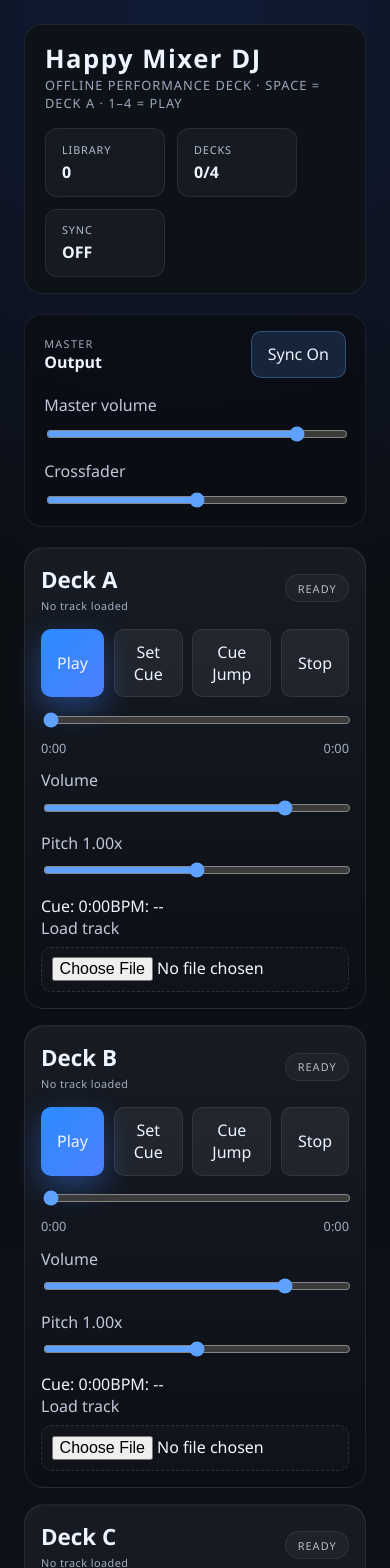
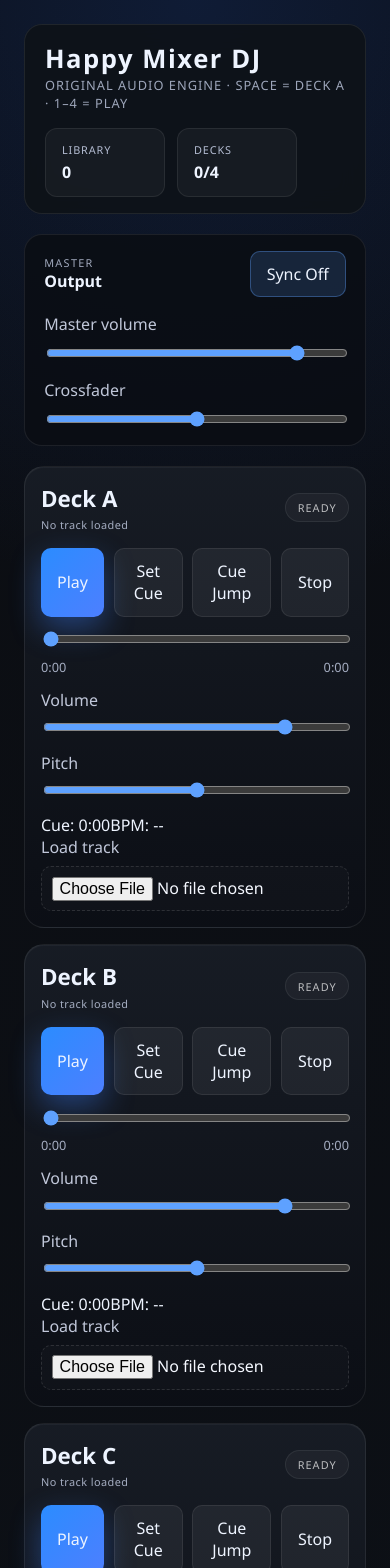
Before and after one commit to m87y92vvjd-dotcom/happy-mixer-dj, a React (Vite) app: page / in a window 390 px wide. Shown: the top 1568 px of the page. Built offline with nearby package versions, Linux system fonts and the light colour scheme.

Commit message:
Integrate original audio engine, waveform analysis, tempo estimation, and lifecycle-safe deck controls into the application UI.

```diff
--- a/src/App.tsx
+++ b/src/App.tsx
@@ -1,10 +1,13 @@
 import { ChangeEvent, useCallback, useEffect, useMemo, useRef, useState } from 'react';
+import { createWaveform, estimateTempo } from './audio/analysis';
+import { AudioEngine } from './audio/audioEngine';
 import type { DeckId, DeckState, LibraryTrack } from './types';
 
 const DECK_IDS: DeckId[] = ['A', 'B', 'C', 'D'];
 const EMPTY_TRACK = 'No track loaded';
 
-const createDeck = (id: DeckId): DeckState => ({
+function createDeck(id: DeckId): DeckState {
+  return {
     id,
     title: `Deck ${id}`,
     fileName: EMPTY_TRACK,
@@ -15,11 +18,14 @@ const createDeck = (id: DeckId): DeckState => ({
     pitch: 1,
     cue: 0,
     bpm: 0,
-});
+    bpmConfidence: 0,
+    waveform: [],
+    hotCues: [],
+    loop: { enabled: false, start: 0, end: 0, beats: 4 },
+  };
+}
 
-const initialDecks: Record<DeckId, DeckState> = Object.fromEntries(
-  DECK_IDS.map((id) => [id, createDeck(id)]),
-) as Record<DeckId, DeckState>;
+const initialDecks = Object.fromEntries(DECK_IDS.map((id) => [id, createDeck(id)])) as Record<DeckId, DeckState>;
 
 function clamp(value: number, min: number, max: number): number {
   return Math.min(Math.max(Number.isFinite(value) ? value : min, min), max);
@@ -30,13 +36,13 @@ function formatTime(seconds: number): string {
   return `${Math.floor(safe / 60)}:${Math.floor(safe % 60).toString().padStart(2, '0')}`;
 }
 
-function getFileId(file: File): string {
+function fileId(file: File): string {
   return `${file.name}:${file.size}:${file.lastModified}`;
 }
 
 export default function App() {
   const audioRefs = useRef<Record<DeckId, HTMLAudioElement | null>>({ A: null, B: null, C: null, D: null });
-  const urlsRef = useRef<Record<DeckId, string | null>>({ A: null, B: null, C: null, D: null });
+  const engineRef = useRef(new AudioEngine());
   const decksRef = useRef(initialDecks);
   const [decks, setDecks] = useState(initialDecks);
   const [library, setLibrary] = useState<LibraryTrack[]>([]);
@@ -53,21 +59,14 @@ export default function App() {
     });
   }, []);
 
-  const effectiveVolume = useCallback((id: DeckId, volume: number) => {
-    const side = id === 'A' || id === 'C' ? 1 - crossfader : crossfader;
-    return clamp(volume * masterVolume * side, 0, 1);
+  const applyGain = useCallback((id: DeckId, volume = decksRef.current[id].volume) => {
+    engineRef.current.setGain(id, volume, masterVolume, crossfader);
   }, [crossfader, masterVolume]);
-
-  const applyGain = useCallback((id: DeckId, volume = decksRef.current[id].volume) => {
-    const audio = audioRefs.current[id];
-    if (audio) audio.volume = effectiveVolume(id, volume);
-  }, [effectiveVolume]);
 
   useEffect(() => {
     DECK_IDS.forEach((id) => applyGain(id));
   }, [applyGain]);
 
-  // One stable timer updates visual state without recreating an interval on every frame.
   useEffect(() => {
     const timer = window.setInterval(() => {
       DECK_IDS.forEach((id) => {
@@ -80,10 +79,12 @@ export default function App() {
 
   useEffect(() => {
     const onKeyDown = (event: KeyboardEvent) => {
-      if (event.target instanceof HTMLInputElement) return;
+      if (event.target instanceof HTMLInputElement || event.target instanceof HTMLTextAreaElement) return;
       const index = Number(event.key) - 1;
-      if (index >= 0 && index < DECK_IDS.length) void togglePlay(DECK_IDS[index]);
-      if (event.code === 'Space') {
+      if (index >= 0 && index < DECK_IDS.length) {
+        event.preventDefault();
+        void togglePlay(DECK_IDS[index]);
+      } else if (event.code === 'Space') {
         event.preventDefault();
         void togglePlay('A');
       }
@@ -93,14 +94,21 @@ export default function App() {
   });
 
   useEffect(() => () => {
-    DECK_IDS.forEach((id) => {
-      const url = urlsRef.current[id];
-      if (url) URL.revokeObjectURL(url);
-    });
+    engineRef.current.dispose();
     library.forEach((track) => URL.revokeObjectURL(track.objectUrl));
   }, [library]);
 
-  const handleFile = (id: DeckId, event: ChangeEvent<HTMLInputElement>) => {
+  const analyze = async (file: File) => {
+    const context = new AudioContext();
+    try {
+      const buffer = await context.decodeAudioData(await file.arrayBuffer());
+      return { waveform: createWaveform(buffer).peaks, tempo: estimateTempo(buffer) };
+    } finally {
+      await context.close();
+    }
+  };
+
+  const handleFile = async (id: DeckId, event: ChangeEvent<HTMLInputElement>) => {
     const file = event.target.files?.[0];
     event.target.value = '';
     if (!file) return;
@@ -108,22 +116,31 @@ export default function App() {
       setError('Please choose a supported audio file.');
       return;
     }
+
+    const audio = audioRefs.current[id];
+    if (!audio) return;
     setError('');
-    const oldUrl = urlsRef.current[id];
-    if (oldUrl) URL.revokeObjectURL(oldUrl);
-    const objectUrl = URL.createObjectURL(file);
-    urlsRef.current[id] = objectUrl;
-    const existing = library.find((track) => track.id === getFileId(file));
-    const track = existing ?? { id: getFileId(file), name: file.name, file, objectUrl };
-    setLibrary((items) => items.some((item) => item.id === track.id) ? items : [...items, track]);
+    const trackId = fileId(file);
+    const libraryUrl = URL.createObjectURL(file);
+    setLibrary((items) => items.some((item) => item.id === trackId) ? items : [...items, {
+      id: trackId, name: file.name, file, objectUrl: libraryUrl, duration: 0, bpm: 0, bpmConfidence: 0,
+    }]);
+
+    engineRef.current.load(id, audio, file);
+    updateDeck(id, { fileName: file.name, duration: 0, position: 0, playing: false, cue: 0, pitch: 1, bpm: 0, bpmConfidence: 0, waveform: [] });
+    applyGain(id);
+
+    try {
+      const result = await analyze(file);
+      updateDeck(id, { waveform: result.waveform, bpm: result.tempo.bpm, bpmConfidence: result.tempo.confidence });
+    } catch {
+      setError('Track loaded, but audio analysis was unavailable for this file.');
+    }
+  };
+
+  const setPlaying = (id: DeckId, playing: boolean) => {
     const audio = audioRefs.current[id];
-    if (audio) {
-      audio.pause();
-      audio.src = objectUrl;
-      audio.load();
-      audio.playbackRate = 1;
-    }
-    updateDeck(id, { fileName: file.name, duration: 0, position: 0, playing: false, cue: 0, pitch: 1 });
+    updateDeck(id, { playing, position: audio?.currentTime ?? decksRef.current[id].position });
   };
 
   const togglePlay = async (id: DeckId) => {
@@ -133,8 +150,13 @@ export default function App() {
       return;
     }
     try {
-      if (audio.paused) await audio.play();
-      else audio.pause();
+      if (audio.paused) {
+        await engineRef.current.play(id);
+        setPlaying(id, true);
+      } else {
+        engineRef.current.pause(id);
+        setPlaying(id, false);
+      }
     } catch {
       setError('Playback was blocked. Press Play again after interacting with the window.');
     }
@@ -148,55 +170,32 @@ export default function App() {
     updateDeck(id, { position });
   };
 
-  const setCue = (id: DeckId) => {
-    const audio = audioRefs.current[id];
-    if (audio) updateDeck(id, { cue: audio.currentTime });
-  };
+  const activeDeckCount = useMemo(() => Object.values(decks).filter((deck) => deck.fileName !== EMPTY_TRACK).length, [decks]);
 
-  const cueJump = async (id: DeckId) => {
-    const audio = audioRefs.current[id];
-    if (!audio?.src) return;
-    audio.currentTime = decksRef.current[id].cue;
-    try { await audio.play(); } catch { setError('Press Play to start this deck.'); }
-  };
-
-  const stop = (id: DeckId) => {
-    const audio = audioRefs.current[id];
-    if (!audio) return;
-    audio.pause();
-    audio.currentTime = 0;
-    updateDeck(id, { playing: false, position: 0 });
-  };
-
-  const activeDeckCount = useMemo(() => Object.values(decks).filter((d) => d.fileName !== EMPTY_TRACK).length, [decks]);
-
-  return (
-    <div className="app-shell">
+  return <div className="app-shell">
     <header className="topbar">
-        <div><div className="brand">Happy Mixer DJ</div><div className="subtitle">Offline performance deck · Space = Deck A · 1–4 = play</div></div>
-        <div className="stats-boxes"><div className="stat-box"><span>Library</span><strong>{library.length}</strong></div><div className="stat-box"><span>Decks</span><strong>{activeDeckCount}/4</strong></div><div className="stat-box"><span>Sync</span><strong>{syncOn ? 'ON' : 'OFF'}</strong></div></div>
+      <div><div className="brand">Happy Mixer DJ</div><div className="subtitle">Original audio engine · Space = Deck A · 1–4 = play</div></div>
+      <div className="stats-boxes"><div className="stat-box"><span>Library</span><strong>{library.length}</strong></div><div className="stat-box"><span>Decks</span><strong>{activeDeckCount}/4</strong></div></div>
     </header>
     {error && <div className="error-banner" role="alert">{error}<button onClick={() => setError('')}>Dismiss</button></div>}
     <section className="mixer-panel">
-        <div className="mixer-header"><div><span className="tiny-label">Master</span><strong>Output</strong></div><button className="sync-button" onClick={() => setSyncOn((value) => !value)}>{syncOn ? 'Sync Off' : 'Sync On'}</button></div>
-        <label className="slider-block"><span>Master volume</span><input type="range" min="0" max="1" step="0.01" value={masterVolume} onChange={(e) => setMasterVolume(Number(e.target.value))} /></label>
-        <label className="slider-block"><span>Crossfader</span><input type="range" min="0" max="1" step="0.01" value={crossfader} onChange={(e) => setCrossfader(Number(e.target.value))} /></label>
+      <div className="mixer-header"><div><span className="tiny-label">Master</span><strong>Output</strong></div><button className="sync-button" onClick={() => setSyncOn((value) => !value)} type="button">{syncOn ? 'Sync On' : 'Sync Off'}</button></div>
+      <label className="slider-block"><span>Master volume</span><input type="range" min="0" max="1" step="0.01" value={masterVolume} onChange={(event) => setMasterVolume(Number(event.target.value))} /></label>
+      <label className="slider-block"><span>Crossfader</span><input type="range" min="0" max="1" step="0.01" value={crossfader} onChange={(event) => setCrossfader(Number(event.target.value))} /></label>
     </section>
-      <main className="deck-grid">
-        {DECK_IDS.map((id) => {
+    <main className="deck-grid">{DECK_IDS.map((id) => {
       const deck = decks[id];
       const progress = deck.duration > 0 ? clamp(deck.position / deck.duration, 0, 1) * 100 : 0;
       return <article className="deck" key={id}>
         <div className="deck-header"><div><div className="deck-label">{deck.title}</div><div className="file-name">{deck.fileName}</div></div><div className={`status-pill ${deck.playing ? 'live' : ''}`}>{deck.playing ? 'LIVE' : 'READY'}</div></div>
-            <div className="transport-row"><button className="primary" onClick={() => void togglePlay(id)}>{deck.playing ? 'Pause' : 'Play'}</button><button onClick={() => setCue(id)}>Set Cue</button><button onClick={() => void cueJump(id)}>Cue Jump</button><button onClick={() => stop(id)}>Stop</button></div>
-            <div className="progress-wrap"><input aria-label={`Deck ${id} position`} type="range" min="0" max="100" value={progress} onChange={(e) => seek(id, Number(e.target.value) / 100)} /><div className="time-row"><span>{formatTime(deck.position)}</span><span>{formatTime(deck.duration)}</span></div></div>
-            <div className="deck-controls"><label><span>Volume</span><input type="range" min="0" max="1" step="0.01" value={deck.volume} onChange={(e) => { const value = Number(e.target.value); updateDeck(id, { volume: value }); applyGain(id, value); }} /></label><label><span>Pitch {deck.pitch.toFixed(2)}x</span><input type="range" min="0.85" max="1.15" step="0.01" value={deck.pitch} disabled={syncOn} onChange={(e) => { const pitch = Number(e.target.value); const audio = audioRefs.current[id]; if (audio) audio.playbackRate = pitch; updateDeck(id, { pitch }); }} /></label></div>
-            <div className="meta-row"><span>Cue: {formatTime(deck.cue)}</span><span>BPM: {deck.bpm || '--'}</span></div>
-            <label className="file-picker"><span>Load track</span><input type="file" accept="audio/*" onChange={(e) => handleFile(id, e)} /></label>
-            <audio ref={(node) => { audioRefs.current[id] = node; }} preload="metadata" onLoadedMetadata={() => { const audio = audioRefs.current[id]; if (audio) updateDeck(id, { duration: audio.duration }); }} onPlay={() => updateDeck(id, { playing: true })} onPause={() => updateDeck(id, { playing: false, position: audioRefs.current[id]?.currentTime ?? 0 })} onEnded={() => updateDeck(id, { playing: false, position: decksRef.current[id].duration })} onError={() => setError(`Unable to decode the audio file on Deck ${id}.`)} />
+        {deck.waveform.length > 0 && <div className="waveform" aria-label={`Deck ${id} waveform`}>{deck.waveform.map((peak, index) => <i key={index} style={{ height: `${Math.max(8, peak * 100)}%` }} />)}</div>}
+        <div className="transport-row"><button className="primary" onClick={() => void togglePlay(id)} type="button">{deck.playing ? 'Pause' : 'Play'}</button><button onClick={() => updateDeck(id, { cue: audioRefs.current[id]?.currentTime ?? 0 })} type="button">Set Cue</button><button onClick={() => { const audio = audioRefs.current[id]; if (audio) audio.currentTime = deck.cue; }} type="button">Cue Jump</button><button onClick={() => { engineRef.current.stop(id); setPlaying(id, false); }} type="button">Stop</button></div>
+        <div className="progress-wrap"><input aria-label={`Deck ${id} position`} type="range" min="0" max="100" value={progress} onChange={(event) => seek(id, Number(event.target.value) / 100)} /><div className="time-row"><span>{formatTime(deck.position)}</span><span>{formatTime(deck.duration)}</span></div></div>
+        <div className="deck-controls"><label><span>Volume</span><input type="range" min="0" max="1" step="0.01" value={deck.volume} onChange={(event) => { const value = Number(event.target.value); updateDeck(id, { volume: value }); applyGain(id, value); }} /></label><label><span>Pitch</span><input type="range" min="0.5" max="1.5" step="0.01" value={deck.pitch} onChange={(event) => { const value = Number(event.target.value); updateDeck(id, { pitch: value }); engineRef.current.setPitch(id, value); }} /></label></div>
+        <div className="meta-row"><span>Cue: {formatTime(deck.cue)}</span><span>BPM: {deck.bpm || '--'}{deck.bpmConfidence > 0 ? ` (${Math.round(deck.bpmConfidence * 100)}%)` : ''}</span></div>
+        <label className="file-picker"><span>Load track</span><input type="file" accept="audio/*" onChange={(event) => void handleFile(id, event)} /></label>
+        <audio ref={(node) => { audioRefs.current[id] = node; }} preload="metadata" onLoadedMetadata={() => { const audio = audioRefs.current[id]; if (audio) updateDeck(id, { duration: Number.isFinite(audio.duration) ? audio.duration : 0 }); }} onPlay={() => setPlaying(id, true)} onPause={() => setPlaying(id, false)} onEnded={() => { const audio = audioRefs.current[id]; if (audio) audio.currentTime = 0; setPlaying(id, false); }} />
       </article>;
-        })}
-      </main>
-    </div>
-  );
+    })}</main>
+  </div>;
 }
--- a/src/types.ts
+++ b/src/types.ts
@@ -1,7 +1,3 @@
-import { createWaveform, estimateTempo } from './audio/analysis';
-import { AudioEngine } from './audio/audioEngine';
-import { alignPositionToBeat, calculateDeckGain, playbackRateFromPitch } from './audio/mixerMath';
-
 export type DeckId = 'A' | 'B' | 'C' | 'D';
 
 export interface HotCue {
@@ -44,5 +40,3 @@ export interface LibraryTrack {
   bpm: number;
   bpmConfidence: number;
 }
-
-export { AudioEngine, createWaveform, estimateTempo, calculateDeckGain, playbackRateFromPitch, alignPositionToBeat };
```
Lines whose indentation alone changed are shown as unchanged.
